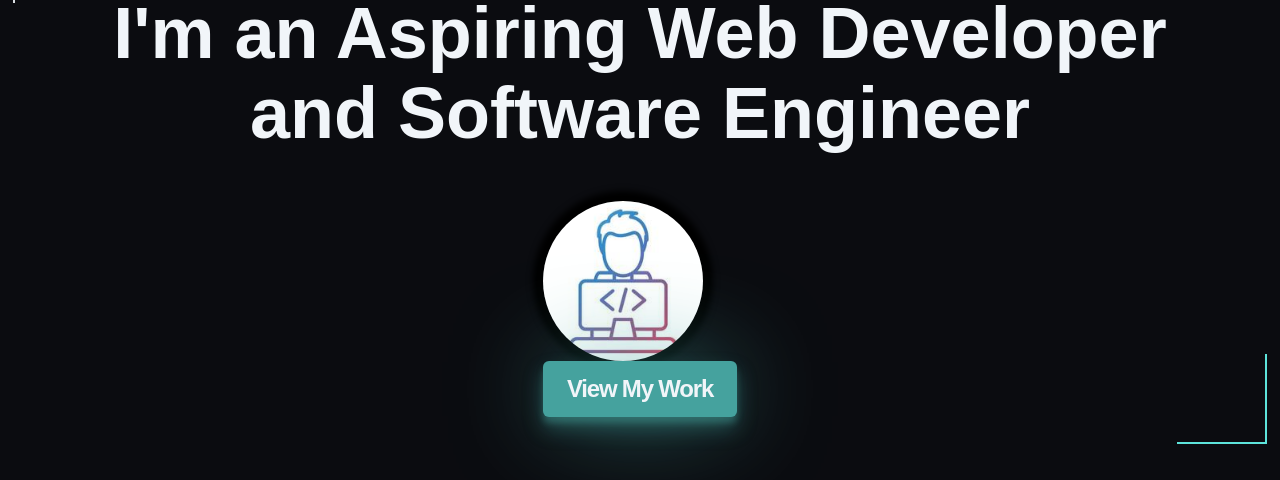
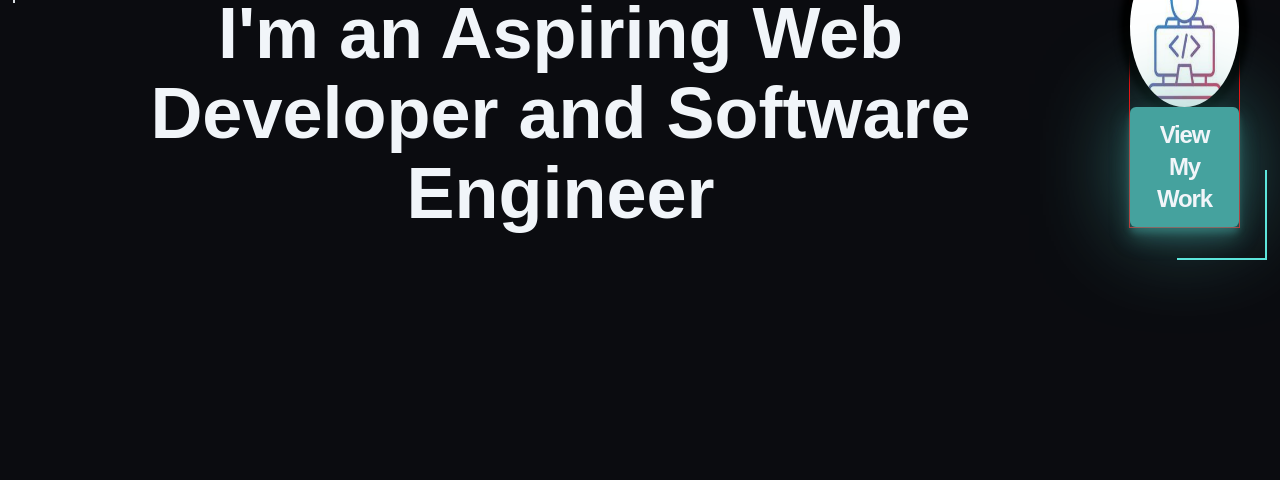
Before and after one commit to aluciencozy/my-first-portfolio, a website built with Vite: page index.html in a window 1280 px wide. Shown: the part 320-800 px from the top of the page. Built offline with nearby package versions, Linux system fonts and the light colour scheme; a web font is replaced by a local one.

Commit message:
Tinkering with image and button section in the hero

```diff
--- a/styles/hero.css
+++ b/styles/hero.css
@@ -8,6 +8,10 @@
   gap: 2rem;
   position: relative;
   padding: 2rem;
+}
+
+.hero__btn-image-wrapper {
+  border: 1px solid blue;
 }
 
 .hero::before {
@@ -130,9 +134,17 @@
 
 /* lg */
 @media (min-width: 1024px) {
+  .hero {
+    flex-direction: row;
+  }
+
   .hero__title {
     font-size: var(--size-2xl);
     animation: typing 4s steps(60) 1s forwards;
+  }
+
+  .hero__btn-image-wrapper {
+    border: 1px solid red;
   }
 
   .hero__subtitle {
```
